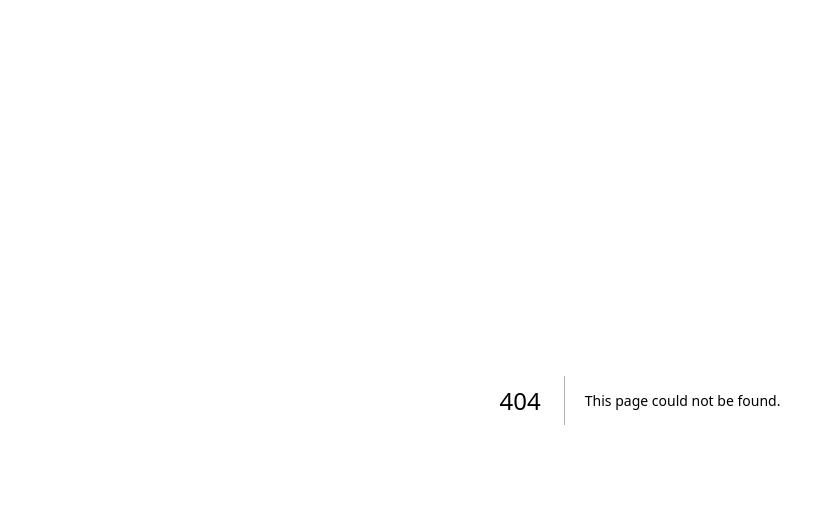
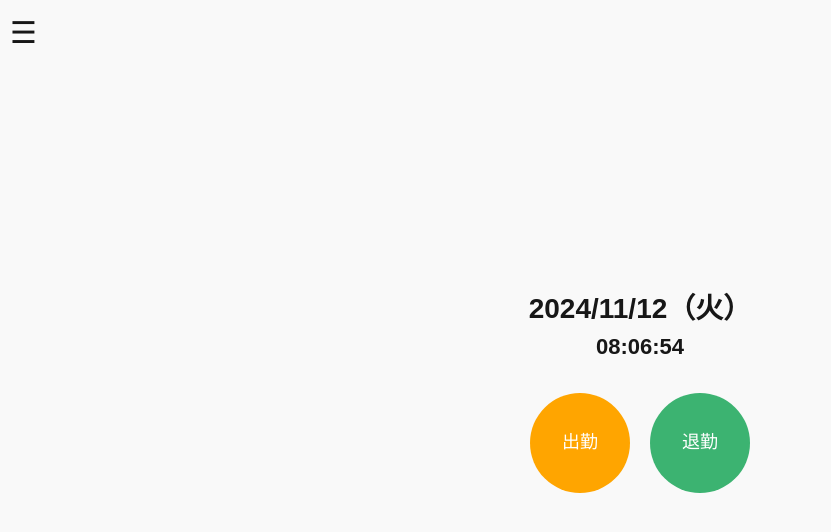
Before and after one commit to botamoti96/kintai_project, a Next.js app in the folder frontend/: page /timeCard in a window 1280 px wide. Before the commit this address had no page. Shown: the top 532 px of the page, without its empty margins (0-831 px from the left). Built offline with nearby package versions, Linux system fonts and the light colour scheme.

Commit message:
removedWindowButton

```diff
--- /dev/null
+++ b/frontend/src/app/timeCard/page.tsx
@@ -0,0 +1,238 @@
+"use client"; // クライアントサイドで動作するコンポーネントとして指定
+
+import React, { useEffect, useState, useRef } from "react";
+import Link from "next/link"; // Next.jsのLinkコンポーネントを使用
+
+// 時間を表示するカスタムフック
+const useCurrentTime = () => {
+  const [currentTime, setCurrentTime] = useState<string>(''); // 現在時刻の状態
+
+  useEffect(() => {
+    const interval = setInterval(() => {
+      const now = new Date();
+      setCurrentTime(now.toLocaleTimeString('en-GB', { hour12: false })); // 時刻をHH:MM:SSの形式で取得
+    }, 1000); // 1秒ごとに現在時刻を更新
+
+    return () => clearInterval(interval); // クリーンアップ関数でインターバルをクリア
+  }, []); // 初回マウント時のみ実行
+
+  return currentTime; // 現在の時刻を返す
+};
+
+const TimeCard: React.FC = () => {
+  const currentTime = useCurrentTime(); // 現在時刻を取得
+  const today = new Date(); // 今日の日付を取得
+
+  // 日付と曜日のフォーマットを行う
+  const date = today.toLocaleDateString("ja-JP", {
+    year: "numeric",
+    month: "2-digit",
+    day: "2-digit",
+  });
+  const weekday = today.toLocaleString("ja-JP", { weekday: "short" }); // 曜日（例: 月、火、水、木）
+
+  // フォーマット例: 2024/11/21（木）
+  const formattedDate = `${date}（${weekday}）`;
+
+  // 出勤・退勤時刻、状態管理用のステート
+  const [startTime, setStartTime] = useState<string | null>(null); // 出勤時刻
+  const [finishTime, setFinishTime] = useState<string | null>(null); // 退勤時刻
+  const [isStarted, setIsStarted] = useState<boolean>(false); // 出勤状態
+  const [isFinished, setIsFinished] = useState<boolean>(false); // 退勤状態
+
+  // プルダウンメニューの表示状態を管理
+  const [isMenuOpen, setIsMenuOpen] = useState<boolean>(false); // メニューが開いているかどうか
+  const menuRef = useRef<HTMLDivElement | null>(null); // メニューの参照を保持
+
+  // 出勤ボタンが押された時の処理
+  const handleStartClick = () => {
+    setStartTime(currentTime); // 出勤時刻を保存
+    setIsStarted(true); // 出勤状態を「true」に設定
+    setIsFinished(false); // 退勤状態を「false」に設定（再度退勤ボタンを押せるようにする）
+  };
+
+  // 退勤ボタンが押された時の処理
+  const handleFinishClick = () => {
+    if (!isFinished) { // 退勤ボタンがまだ押されていない場合
+      setFinishTime(currentTime); // 退勤時刻を保存
+      setIsFinished(true); // 退勤状態を「true」に設定
+
+      // 退勤後、10秒後に状態を初期化
+      setTimeout(() => {
+        // 10秒後に出勤・退勤の時刻と状態をリセット
+        setStartTime(null);
+        setFinishTime(null);
+        setIsStarted(false);
+        setIsFinished(false);
+      }, 10000); // 10秒後にリセット
+    }
+  };
+
+  // クリック外部検知のための処理
+  useEffect(() => {
+    const handleClickOutside = (event: MouseEvent) => {
+      if (menuRef.current && !menuRef.current.contains(event.target as Node)) {
+        setIsMenuOpen(false); // 外部クリックでメニューを閉じる
+      }
+    };
+
+    // クリックイベントリスナーを追加
+    document.addEventListener("mousedown", handleClickOutside);
+
+    // クリーンアップ
+    return () => {
+      document.removeEventListener("mousedown", handleClickOutside);
+    };
+  }, []);
+
+  return (
+    <div style={styles.container}>
+      {/* 左上のメニューバー */}
+      <div style={styles.menuBar}>
+        <div
+          style={styles.menuIcon}
+          onClick={() => setIsMenuOpen(!isMenuOpen)} // メニューアイコンをクリックした時に開閉
+        >
+          &#9776;
+        </div>
+
+        {/* プルダウンメニュー */}
+        {isMenuOpen && (
+          <div ref={menuRef} style={styles.dropdownMenu}>
+            <Link href="/create-request">
+              <div style={styles.menuItem}>新規申請書の作成</div>
+            </Link>
+            <Link href="/attendance-history">
+              <div style={styles.menuItem}>出勤簿履歴表示</div>
+            </Link>
+            <Link href="/request-history">
+              <div style={styles.menuItem}>申請履歴表示</div>
+            </Link>
+          </div>
+        )}
+      </div>
+
+      {/* 中央に日付と時刻を表示 */}
+      <div style={styles.dateTimeContainer}>
+        <h1 style={styles.date}>{formattedDate}</h1> {/* 日付 */}
+        <h3 style={styles.time}>{currentTime}</h3> {/* 時刻 */}
+      </div>
+
+      {/* 出勤・退勤ボタン */}
+      <div style={styles.buttonsContainer}>
+        <button
+          style={{
+            ...styles.roundButton,
+            backgroundColor: isStarted ? "black" : "orange", // 出勤後にボタン色を黒に変更
+          }}
+          onClick={handleStartClick}
+          disabled={isStarted} // 出勤後はボタンを無効化
+        >
+          出勤
+        </button>
+
+        <button
+          style={{
+            ...styles.roundButton,
+            backgroundColor: isFinished ? "black" : "mediumseagreen", // 退勤後にボタン色を黒に変更
+          }}
+          onClick={handleFinishClick}
+          disabled={!isStarted || isFinished} // 出勤していない、または退勤済みなら無効化
+        >
+          退勤
+        </button>
+      </div>
+
+      {/* 出勤時刻と退勤時刻の表示 */}
+      <div style={styles.statusContainer}>
+        {startTime && (
+          <>
+            <h2>出勤</h2>
+            <h3>{startTime}</h3> {/* 出勤時刻 */}
+          </>
+        )}
+        {finishTime && (
+          <>
+            <h2>退勤</h2>
+            <h3>{finishTime}</h3> {/* 退勤時刻 */}
+          </>
+        )}
+      </div>
+    </div>
+  );
+};
+
+// スタイルオブジェクト
+const styles = {
+  container: {
+    fontFamily: "Arial, sans-serif", // フォント指定
+    backgroundColor: "#f9f9f9", // 背景色
+    height: "100vh", // 画面いっぱいの高さ
+    display: "flex", // フレックスボックスでレイアウト
+    flexDirection: "column" as const, // 縦方向にレイアウト
+    alignItems: "center", // 中央揃え
+    justifyContent: "center", // 中央揃え
+    position: "relative" as const, // 相対位置指定
+  },
+  menuBar: {
+    position: "absolute" as const, // 絶対位置指定
+    top: 10, // 上から10px
+    left: 10, // 左から10px
+  },
+  menuIcon: {
+    fontSize: "30px", // メニューアイコンのサイズ
+    cursor: "pointer", // ポインターカーソルにする
+  },
+  dropdownMenu: {
+    position: "absolute" as const, // 絶対位置指定
+    top: "40px", // アイコンの下に表示
+    left: "0",
+    backgroundColor: "#fff", // 背景色
+    borderRadius: "8px", // 丸みを帯びた角
+    boxShadow: "0 4px 8px rgba(0, 0, 0, 0.1)", // シャドウ効果
+    width: "200px", // メニューの幅
+    zIndex: 1, // メニューが前面に表示されるようにする
+  },
+  menuItem: {
+    padding: "10px", // メニューアイテムの内側余白
+    borderBottom: "1px solid #ddd", // メニューアイテムの下に境界線
+    cursor: "pointer", // ポインターカーソル
+    transition: "background-color 0.3s", // ホバー時のアニメーション
+  },
+  dateTimeContainer: {
+    textAlign: "center" as const, // 中央揃え
+    marginBottom: "30px", // 下部余白
+  },
+  date: {
+    fontSize: "28px", // 日付のサイズ
+    fontWeight: "bold", // 太字
+    margin: 0, // 余白なし
+  },
+  time: {
+    fontSize: "22px", // 時刻のサイズ
+    fontWeight: "bold", // 太字
+    margin: 0, // 余白なし
+  },
+  buttonsContainer: {
+    display: "flex", // 横並び
+    gap: "20px", // ボタン間の間隔
+  },
+  roundButton: {
+    width: "100px", // ボタンの横幅
+    height: "100px", // ボタンの高さ
+    borderRadius: "50%", // 丸いボタン
+    fontSize: "18px", // フォントサイズ
+    color: "#fff", // ボタン内文字色
+    border: "none", // ボーダーなし
+    cursor: "pointer", // ポインターカーソル
+    display: "flex", // フレックスボックスで配置
+    justifyContent: "center", // 中央揃え
+    alignItems: "center", // 中央揃え
+  },
+  statusContainer: {
+    marginTop: "20px", // 上部余白
+    textAlign: "center" as const, // 中央揃え
+  },
+};
+
+export default TimeCard;
```
Also changed, not shown: frontend/src/app/login/page.tsx (+1 -26 lines).
